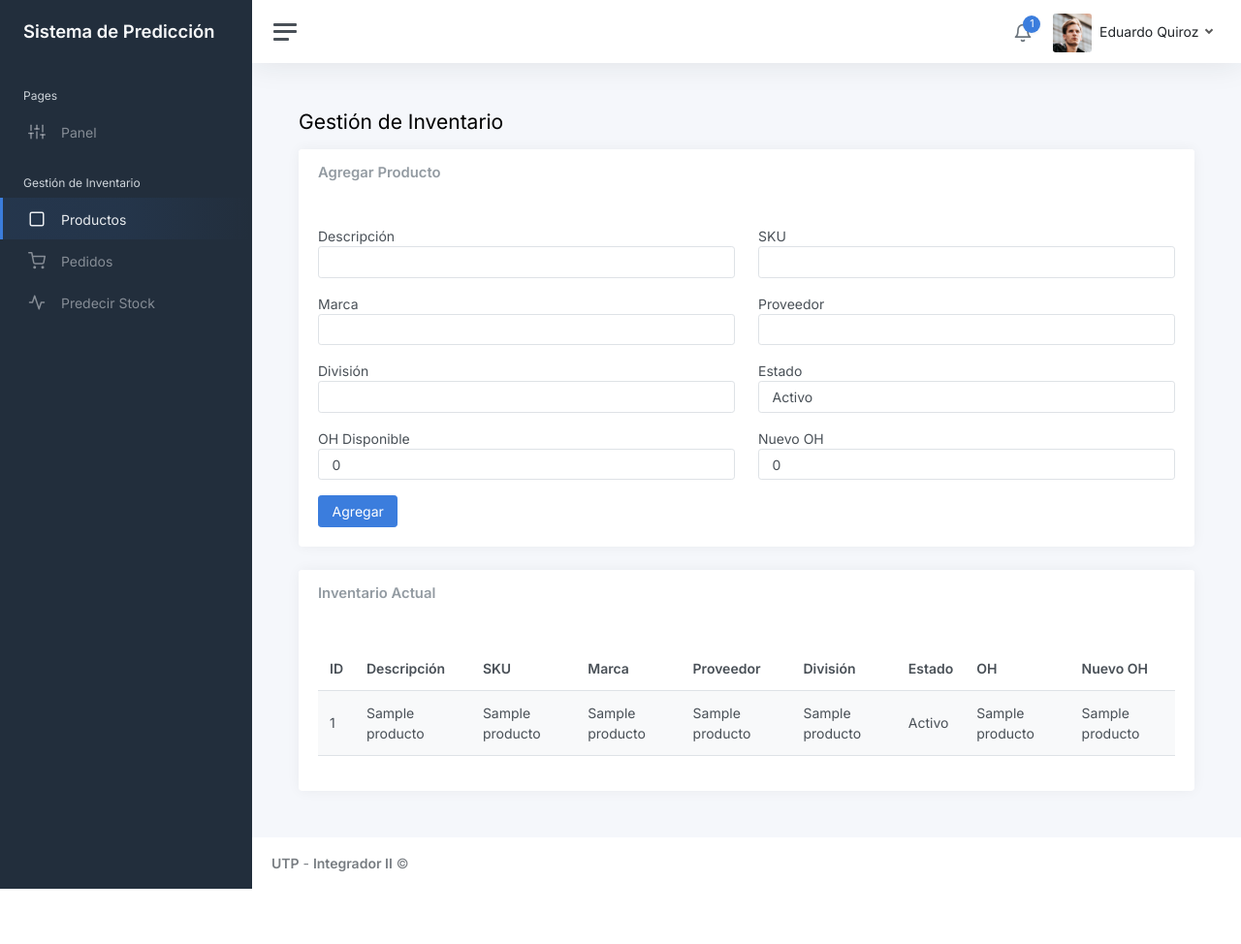
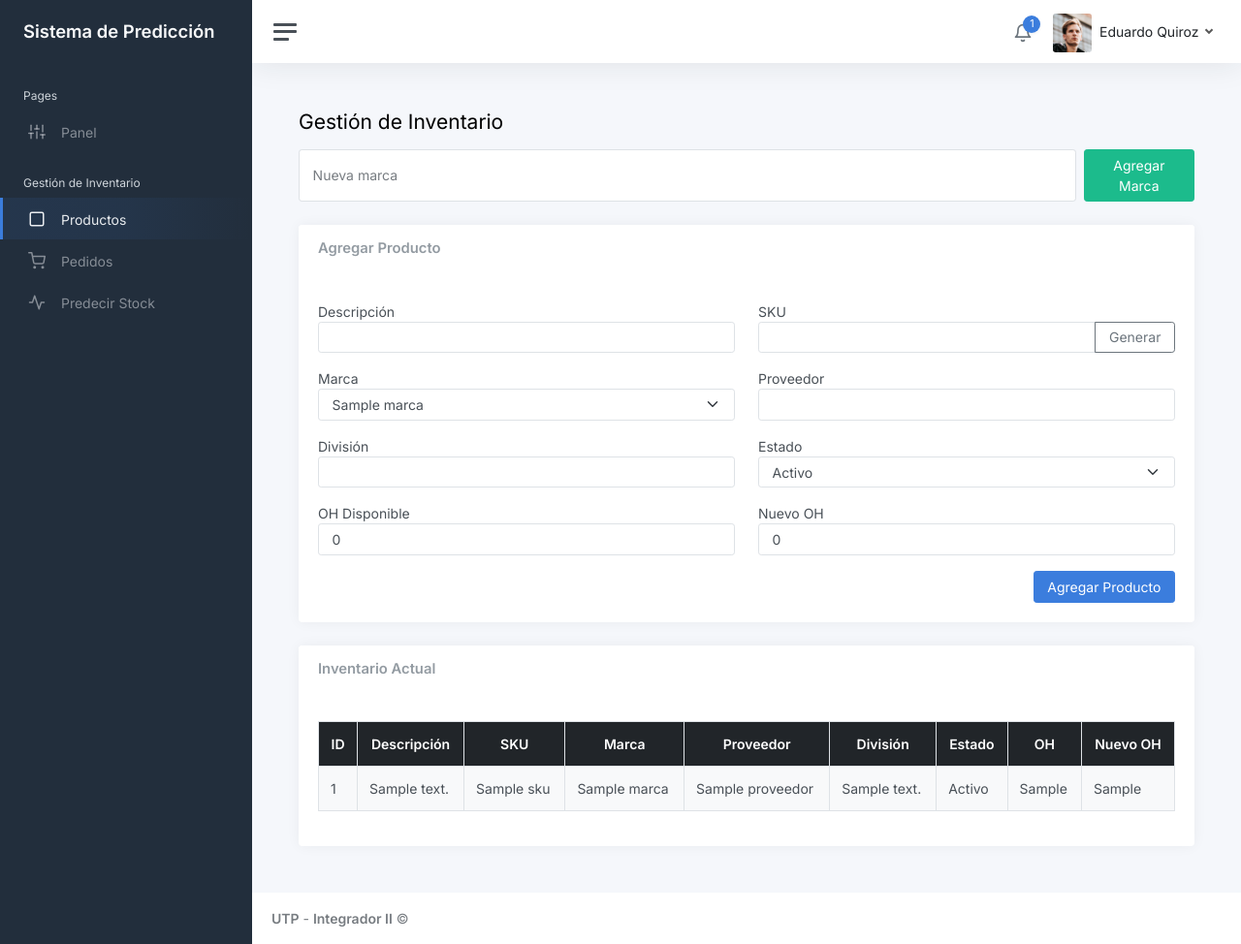
Before and after one commit to Jhanmer/IntegradoII-ALC, a Flask app: page /productos/ in a window 1280 px wide. Shown: the whole page at 97% size. Before the commit the page ends 917 px from the top, so only its background shows below. Run offline with Flask 3, Linux system fonts and the light colour scheme; a database or web service that is not in the repository returns one stand-in record (values such as "Sample title"); some libraries are stand-ins or nearby versions.

Commit message:
Cambios productos html y py

```diff
--- a/app/config.py
+++ b/app/config.py
@@ -9,7 +9,7 @@ def get_db_connection():
         connection = psycopg2.connect(
             host='localhost',
             user='postgres',
-            password='123',
+            password='12345',
             dbname='stock_system'
         )
         # --- AÑADE ESTA LÍNEA AQUÍ ---
--- a/app/controllers/main.py
+++ b/app/controllers/main.py
@@ -15,10 +15,10 @@ def pedidos():
 def predecir_stock():
     return render_template('predecir_stock.html')
 
-@main_bp.route('/iniciar-sesion') # Puedes elegir la URL que prefieras
+@main_bp.route('/iniciar-sesion')
 def iniciar_sesion():
     return render_template('iniciosession.html')
 
-@main_bp.route('/dashboard') # Puedes elegir la URL que prefieras, por ejemplo '/dashboard'
+@main_bp.route('/dashboard')
 def dashboard_index():
     return render_template('index.html')
--- a/app/controllers/producto.py
+++ b/app/controllers/producto.py
@@ -1,3 +1,5 @@
+# app/routes/producto.py
+
 from flask import Blueprint, render_template, request, redirect, url_for
 from app.models import producto as producto_model
 
@@ -10,9 +12,9 @@ def index():
             datos = (
                 request.form['descripcion'],
                 request.form['sku'],
-                request.form['marca'],
-                request.form['proveedor'],
-                request.form['division'],
+                int(request.form['marca']),         # ID
+                request.form['proveedor'],          # Texto
+                request.form['division'],           # Texto
                 request.form['estado'].lower() == 'activo',
                 int(request.form['oh_disponible']),
                 int(request.form['nuevo_oh'])
@@ -21,6 +23,13 @@ def index():
             return redirect(url_for('producto.index'))
         except Exception as e:
             print("Error al insertar producto:", e)
+    productos_lista = producto_model.obtener_todos()
+    marcas_lista = producto_model.obtener_marcas()
+    return render_template('Productos.html', productos=productos_lista, marcas=marcas_lista)
 
-    productos_lista = producto_model.obtener_todos()
-    return render_template('Productos.html', productos=productos_lista)
+
+@producto_bp.route('/agregar_marca', methods=['POST'])
+def agregar_marca():
+    nombre = request.form['nueva_marca']
+    producto_model.insertar_marca(nombre)
+    return redirect(url_for('producto.index'))
--- a/app/models/producto.py
+++ b/app/models/producto.py
@@ -5,19 +5,54 @@ from app.config import get_db_connection
 def obtener_todos():
     conn = get_db_connection()
     cur = conn.cursor()
-    cur.execute("SELECT * FROM productos ORDER BY id ASC")
+    cur.execute("""
+        SELECT
+            p.id,
+            p.descripcion,
+            p.sku,
+            m.nombre AS marca,
+            p.proveedor,
+            p.division,
+            p.estado,
+            p.oh_disponible,
+            p.nuevo_oh
+        FROM productos p
+        LEFT JOIN marcas m ON p.marca_id = m.id
+        ORDER BY p.id ASC
+    """)
     resultados = cur.fetchall()
     cur.close()
     conn.close()
     return resultados
 
+
 def insertar(datos):
     conn = get_db_connection()
     cur = conn.cursor()
     cur.execute("""
-        INSERT INTO productos (descripcion, sku, marca, proveedor, division, estado, oh_disponible, nuevo_oh)
-        VALUES (%s, %s, %s, %s, %s, %s, %s, %s)
+        INSERT INTO productos (
+            descripcion, sku, marca_id, proveedor, division,
+            estado, oh_disponible, nuevo_oh
+        ) VALUES (%s, %s, %s, %s, %s, %s, %s, %s)
     """, datos)
     conn.commit()
     cur.close()
     conn.close()
+
+
+def insertar_marca(nombre):
+    conn = get_db_connection()
+    cur = conn.cursor()
+    cur.execute("INSERT INTO marcas (nombre) VALUES (%s)", (nombre,))
+    conn.commit()
+    cur.close()
+    conn.close()
+
+def obtener_marcas():
+    conn = get_db_connection()
+    cur = conn.cursor()
+    cur.execute("SELECT id, nombre FROM marcas ORDER BY nombre ASC")
+    marcas = cur.fetchall()
+    cur.close()
+    conn.close()
+    return marcas
--- a/app/templates/Productos.html
+++ b/app/templates/Productos.html
@@ -4,6 +4,13 @@
 <div class="container-fluid p-0">
 	<h1 class="h3 mb-3">Gestión de Inventario</h1>
 
+	<!-- Formulario para agregar nueva marca -->
+	<form action="{{ url_for('producto.agregar_marca') }}" method="POST" class="d-flex mt-2 mb-4">
+		<input name="nueva_marca" class="form-control me-2" placeholder="Nueva marca" required>
+		<button class="btn btn-success" type="submit">Agregar Marca</button>
+	</form>
+
+	<!-- Formulario para agregar producto -->
 	<div class="card mb-4">
 		<div class="card-header">
 			<h5 class="card-title">Agregar Producto</h5>
@@ -11,60 +18,74 @@
 		<div class="card-body">
 			<form action="{{ url_for('producto.index') }}" method="POST">
 				<div class="row mb-3">
-									<div class="col">
-										<label>Descripción</label>
-										<input name="descripcion" class="form-control" required>
+					<div class="col-md-6">
+						<label for="descripcion">Descripción</label>
+						<input name="descripcion" id="descripcion" class="form-control" required>
 					</div>
-									<div class="col">
-										<label>SKU</label>
-										<input name="sku" class="form-control">
+					<div class="col-md-6">
+						<label for="sku">SKU</label>
+						<div class="input-group">
+							<input id="sku" name="sku" class="form-control" readonly>
+							<button type="button" class="btn btn-outline-secondary" onclick="generarSKU()">Generar</button>
 						</div>
 					</div>
+				</div>
+
 				<div class="row mb-3">
-									<div class="col">
+					<div class="col-md-6">
 						<label>Marca</label>
-										<input name="marca" class="form-control">
+						<select name="marca" class="form-select">
+							{% for id, nombre in marcas %}
+								<option value="{{ id }}">{{ nombre }}</option>
+							{% endfor %}
+						</select>
 					</div>
-									<div class="col">
+					<div class="col-md-6">
 						<label>Proveedor</label>
 						<input name="proveedor" class="form-control">
 					</div>
 				</div>
+
 				<div class="row mb-3">
-									<div class="col">
+					<div class="col-md-6">
 						<label>División</label>
 						<input name="division" class="form-control">
 					</div>
-									<div class="col">
+					<div class="col-md-6">
 						<label>Estado</label>
-										<select name="estado" class="form-control">
+						<select name="estado" class="form-select">
 							<option value="activo">Activo</option>
 							<option value="inactivo">Inactivo</option>
 						</select>
 					</div>
 				</div>
+
 				<div class="row mb-3">
-									<div class="col">
+					<div class="col-md-6">
 						<label>OH Disponible</label>
 						<input name="oh_disponible" type="number" class="form-control" value="0">
 					</div>
-									<div class="col">
+					<div class="col-md-6">
 						<label>Nuevo OH</label>
 						<input name="nuevo_oh" type="number" class="form-control" value="0">
 					</div>
 				</div>
-								<button class="btn btn-primary" type="submit">Agregar</button>
+
+				<div class="text-end">
+					<button class="btn btn-primary" type="submit">Agregar Producto</button>
+				</div>
 			</form>
 		</div>
 	</div>
 
+	<!-- Tabla de productos -->
 	<div class="card">
 		<div class="card-header">
 			<h5 class="card-title">Inventario Actual</h5>
 		</div>
-						<div class="card-body">
-							<table class="table table-striped">
-								<thead>
+		<div class="card-body table-responsive">
+			<table class="table table-striped table-bordered align-middle">
+				<thead class="table-dark text-center">
 					<tr>
 						<th>ID</th>
 						<th>Descripción</th>
@@ -99,5 +120,10 @@
 {% endblock %}
 
 {% block scripts %}
-
+<script>
+	function generarSKU() {
+		const sku = Math.floor(10000000 + Math.random() * 90000000);
+		document.getElementById('sku').value = sku;
+	}
+</script>
 {% endblock %}
```
Also changed, not shown: stock.sql (+14 -5 lines), app/routes.py (line endings or trailing spaces). Lines whose indentation alone changed are shown as unchanged.
